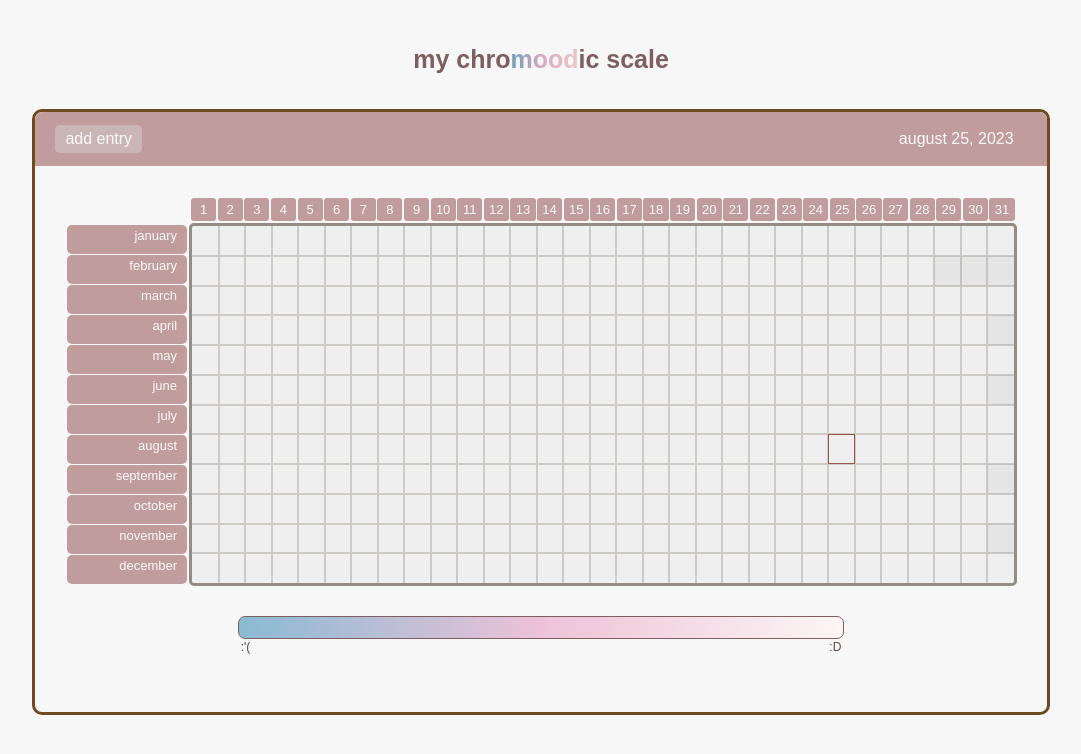
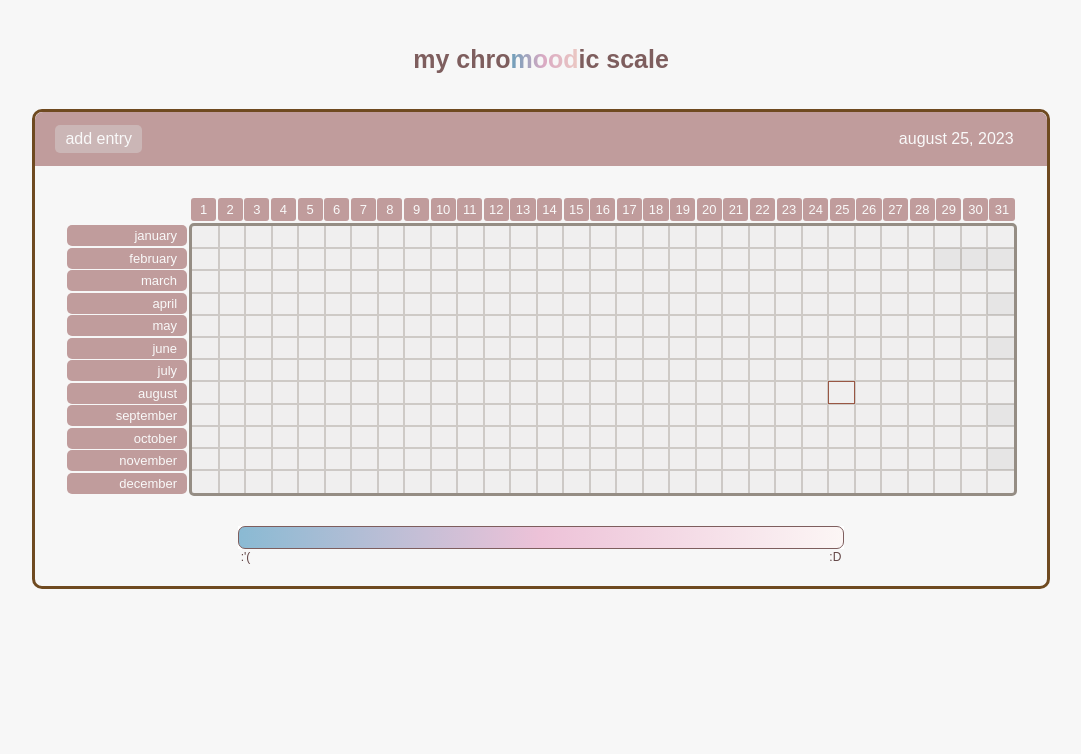
Before and after one commit to jessicayd/mood-board, a plain HTML site: page index.html in a window 1280 px wide. Shown: the whole page, without its empty margins (99-1180 px from the left). Drawn offline with Linux system fonts and the light colour scheme; a web font is replaced by a local one.

Commit message:
margins (#7)

```diff
--- a/styles.css
+++ b/styles.css
@@ -22,8 +22,10 @@ h1 {
     border:solid;
     border-color: #6F4A20;
     width:80%;
-    height:75vh;
+    height: fit-content;
     margin:auto;
+    padding-bottom:15px;
+    margin-bottom:20px;
     font-size:16px;
     border-radius: 10px;
 }
@@ -306,7 +308,7 @@ input::-webkit-slider-runnable-track {
     #board {
         width:100%;
         margin:0;
-        height: auto;
+        margin-bottom:20px;
     }
 
     #calendar {
```
